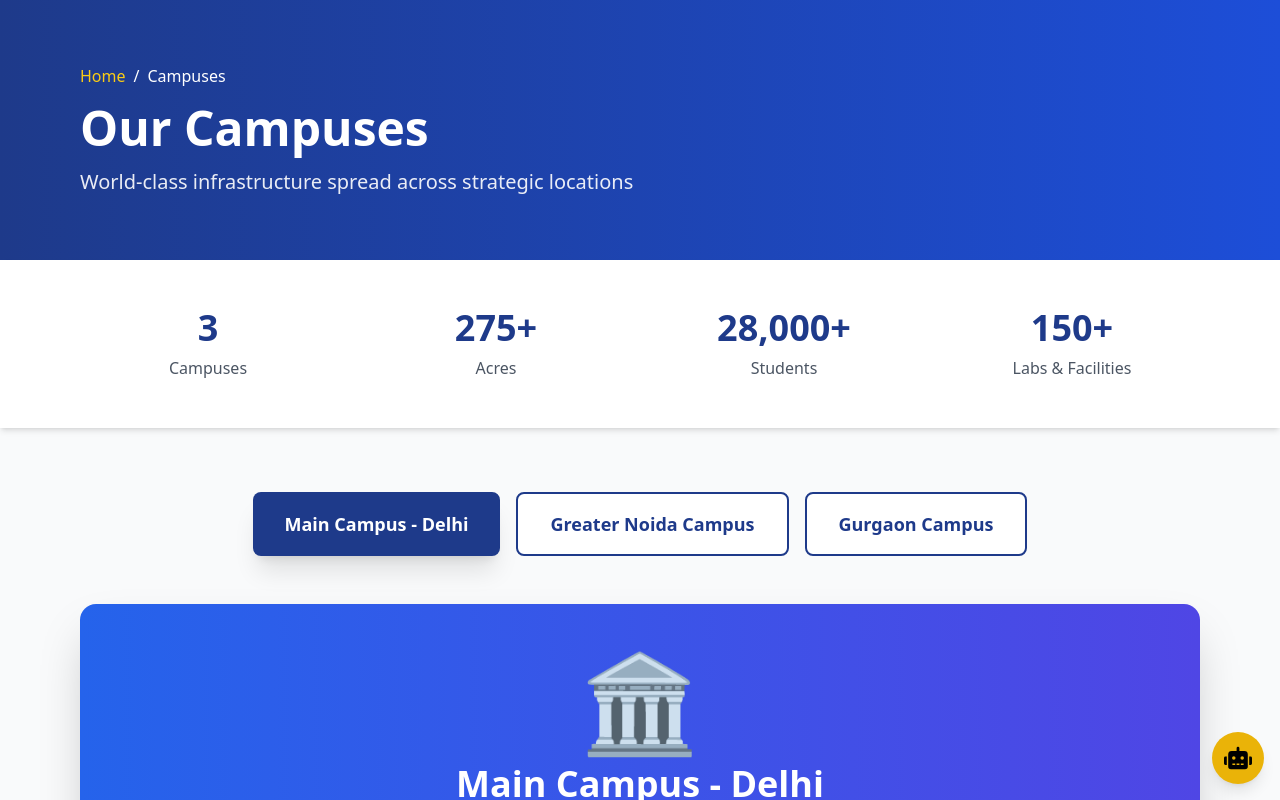
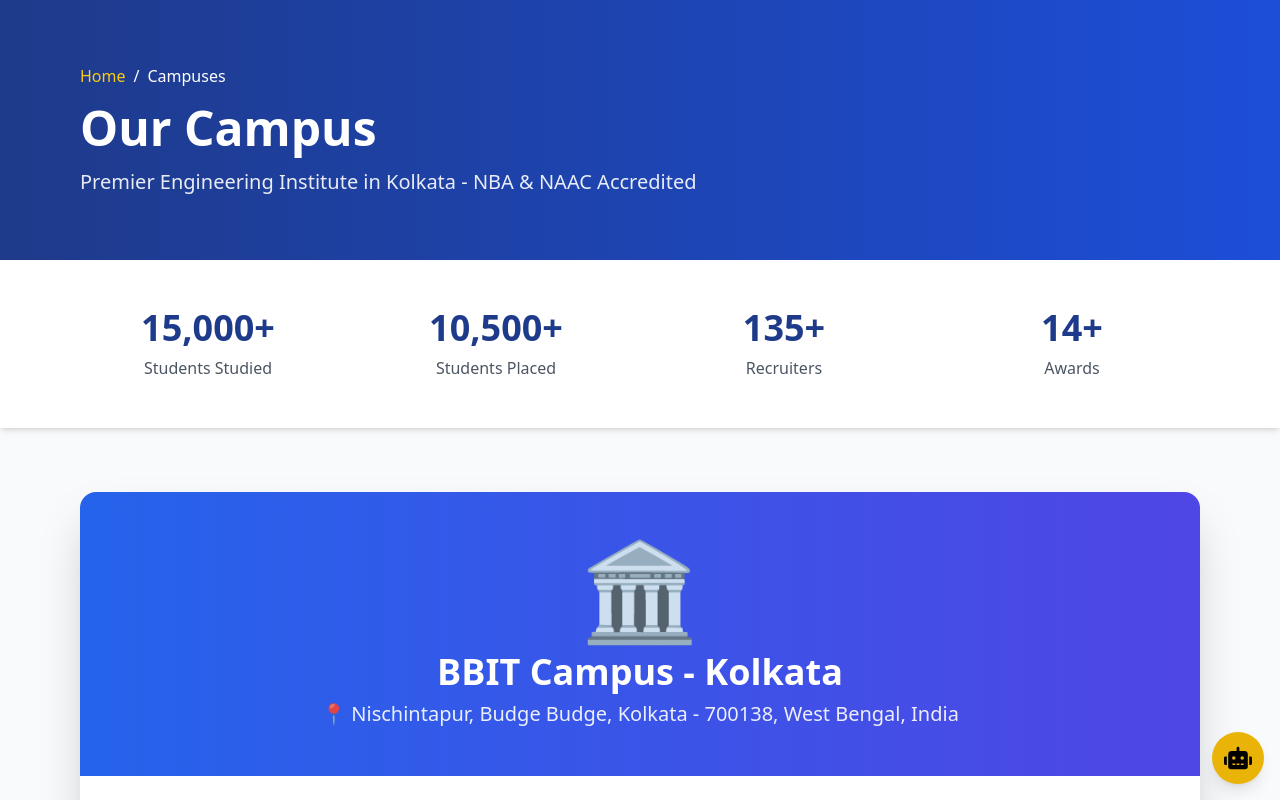
Before and after one commit to priyanshucodes73/R-D-Cell-BBIT, a Next.js app in the folder frontend/: page /campuses in a window 1280 px wide. Built offline with nearby package versions, Linux system fonts and the light colour scheme.

Commit message:
change all info

```diff
--- a/frontend/src/pages/campuses.js
+++ b/frontend/src/pages/campuses.js
@@ -8,73 +8,51 @@ export default function Campuses() {
 
   const campuses = [
     {
-      name: "Main Campus - Delhi",
-      location: "Sector 15, New Delhi - 110001",
-      area: "150 Acres",
-      established: "1995",
+      name: "BBIT Campus - Kolkata",
+      location: "Nischintapur, Budge Budge, Kolkata - 700138, West Bengal, India",
+      area: "Spacious Campus",
+      established: "Affiliated to MAKAUT",
       students: "15,000+",
       image: "🏛️",
       description:
-        "Our flagship campus in the heart of Delhi features state-of-the-art infrastructure, including modern laboratories, libraries, sports facilities, and student amenities.",
+        "Budge Budge Institute of Technology (BBIT) is a premier engineering institution located in Budge Budge, Kolkata. The institute is accredited by NBA (CSE, EE, ECE, ME) & NAAC, affiliated to MAKAUT & WBSCTVESD and recognized by UGC. Our campus features state-of-the-art infrastructure with modern facilities designed for comprehensive technical education and research.",
       facilities: [
-        "Central Library with 100,000+ books",
-        "50+ Advanced Research Labs",
-        "Olympic-size Swimming Pool",
-        "Indoor Sports Complex",
-        "300-seater Auditorium",
-        "24/7 Wi-Fi Campus",
-        "Food Court with Multiple Cuisines",
-        "On-campus Hospital",
+        "Fully Wi-Fi Campus with High-Speed Connectivity",
+        "Central Library with Extensive Collection",
+        "Well-equipped Laboratories for All Departments",
+        "Audio-Visual Classrooms",
+        "Computing Center with Latest Technology",
+        "Central Workshop",
+        "Seminar Hall",
+        "Air-Conditioned Conference Hall",
+        "Placement Assistance Cell",
+        "Sports Facilities",
+        "Campus Security 24/7",
+        "Hostel Accommodation",
       ],
       departments: [
-        "Engineering",
-        "Management",
-        "Sciences",
-        "Architecture",
-        "Design",
+        "Computer Science & Engineering (CSE)",
+        "Electrical Engineering (EE)",
+        "Electronics & Communication Engineering (ECE)",
+        "Mechanical Engineering (ME)",
+        "Information Technology (IT)",
+        "Civil Engineering",
+        "MBA Program",
+        "M.Tech Programs",
+        "Polytechnic Courses",
       ],
-    },
-    {
-      name: "Greater Noida Campus",
-      location: "Knowledge Park, Greater Noida - 201310",
-      area: "75 Acres",
-      established: "2008",
-      students: "8,000+",
-      image: "🏫",
-      description:
-        "Modern campus with focus on technology and innovation, featuring cutting-edge facilities and collaborative learning spaces.",
-      facilities: [
-        "Innovation & Startup Hub",
-        "30+ Specialized Labs",
-        "Digital Library",
-        "Cafeteria & Food Courts",
-        "Sports Ground",
-        "Smart Classrooms",
-        "Co-working Spaces",
-        "Transportation Facility",
+      accreditations: [
+        "NBA Accredited (CSE, EE, ECE, ME)",
+        "NAAC Accredited",
+        "Affiliated to MAKAUT (Maulana Abul Kalam Azad University of Technology)",
+        "Affiliated to WBSCTVESD",
+        "Recognized by UGC (University Grants Commission)",
       ],
-      departments: ["Computer Science", "IT", "Electronics", "Biotechnology"],
-    },
-    {
-      name: "Gurgaon Campus",
-      location: "Golf Course Road, Gurgaon - 122001",
-      area: "50 Acres",
-      established: "2015",
-      students: "5,000+",
-      image: "🌆",
-      description:
-        "Contemporary campus designed for executive education and management programs with strong industry connections.",
-      facilities: [
-        "Executive MBA Center",
-        "Business Incubation Hub",
-        "Conference Facilities",
-        "Industry Interface Center",
-        "Lounge & Recreation",
-        "Premium Dining",
-        "Fitness Center",
-        "Guest House",
-      ],
-      departments: ["MBA", "Executive Programs", "Corporate Training"],
+      contact: {
+        phone: "033 2482 0641",
+        mobile: "8420123333 / 9836888444",
+        email: "contact@bbit.edu.in",
+      },
     },
   ];
 
@@ -90,9 +68,9 @@ export default function Campuses() {
             <span className="mx-2">/</span>
             <span>Campuses</span>
           </div>
-          <h1 className="text-5xl font-bold mb-4">Our Campuses</h1>
+          <h1 className="text-5xl font-bold mb-4">Our Campus</h1>
           <p className="text-xl opacity-90">
-            World-class infrastructure spread across strategic locations
+            Premier Engineering Institute in Kolkata - NBA & NAAC Accredited
           </p>
         </div>
       </section>
@@ -102,56 +80,40 @@ export default function Campuses() {
         <div className="max-w-6xl mx-auto px-4">
           <div className="grid grid-cols-2 md:grid-cols-4 gap-8 text-center">
             <div>
-              <div className="text-4xl font-bold text-blue-900 mb-2">3</div>
-              <div className="text-gray-600">Campuses</div>
+              <div className="text-4xl font-bold text-blue-900 mb-2">15,000+</div>
+              <div className="text-gray-600">Students Studied</div>
             </div>
             <div>
-              <div className="text-4xl font-bold text-blue-900 mb-2">275+</div>
-              <div className="text-gray-600">Acres</div>
+              <div className="text-4xl font-bold text-blue-900 mb-2">10,500+</div>
+              <div className="text-gray-600">Students Placed</div>
             </div>
             <div>
               <div className="text-4xl font-bold text-blue-900 mb-2">
-                28,000+
+                135+
               </div>
-              <div className="text-gray-600">Students</div>
+              <div className="text-gray-600">Recruiters</div>
             </div>
             <div>
-              <div className="text-4xl font-bold text-blue-900 mb-2">150+</div>
-              <div className="text-gray-600">Labs & Facilities</div>
+              <div className="text-4xl font-bold text-blue-900 mb-2">14+</div>
+              <div className="text-gray-600">Awards</div>
             </div>
           </div>
         </div>
       </section>
 
-      {/* Campus Selector */}
+      {/* Campus Details */}
       <section className="max-w-6xl mx-auto px-4 py-16">
-        <div className="flex flex-wrap justify-center gap-4 mb-12">
-          {campuses.map((campus, idx) => (
-            <button
-              key={idx}
-              onClick={() => setSelectedCampus(idx)}
-              className={`px-8 py-4 rounded-lg font-bold text-lg transition transform hover:scale-105 ${
-                selectedCampus === idx
-                  ? "bg-blue-900 text-white shadow-xl"
-                  : "bg-white text-blue-900 border-2 border-blue-900 hover:bg-blue-50"
-              }`}
-            >
-              {campus.name}
-            </button>
-          ))}
-        </div>
-
         {/* Selected Campus Details */}
         <div className="bg-white rounded-2xl shadow-2xl overflow-hidden">
           <div className="bg-gradient-to-r from-blue-600 to-indigo-600 text-white p-12 text-center">
             <div className="text-8xl mb-4">
-              {campuses[selectedCampus].image}
+              {campuses[0].image}
             </div>
             <h2 className="text-4xl font-bold mb-2">
-              {campuses[selectedCampus].name}
+              {campuses[0].name}
             </h2>
             <p className="text-xl opacity-90">
-              📍 {campuses[selectedCampus].location}
+              📍 {campuses[0].location}
             </p>
           </div>
 
@@ -159,41 +121,56 @@ export default function Campuses() {
             <div className="grid md:grid-cols-4 gap-6 mb-8">
               <div className="text-center p-4 bg-blue-50 rounded-lg">
                 <div className="text-2xl font-bold text-blue-900 mb-1">
-                  {campuses[selectedCampus].area}
+                  {campuses[0].area}
                 </div>
-                <div className="text-sm text-gray-600">Total Area</div>
+                <div className="text-sm text-gray-600">Campus Area</div>
               </div>
               <div className="text-center p-4 bg-blue-50 rounded-lg">
                 <div className="text-2xl font-bold text-blue-900 mb-1">
-                  {campuses[selectedCampus].established}
+                  {campuses[0].established}
                 </div>
-                <div className="text-sm text-gray-600">Established</div>
+                <div className="text-sm text-gray-600">Affiliation</div>
               </div>
               <div className="text-center p-4 bg-blue-50 rounded-lg">
                 <div className="text-2xl font-bold text-blue-900 mb-1">
-                  {campuses[selectedCampus].students}
+                  {campuses[0].students}
                 </div>
-                <div className="text-sm text-gray-600">Students</div>
+                <div className="text-sm text-gray-600">Students Studied</div>
               </div>
               <div className="text-center p-4 bg-blue-50 rounded-lg">
                 <div className="text-2xl font-bold text-blue-900 mb-1">
-                  {campuses[selectedCampus].departments.length}
+                  {campuses[0].departments.length}
                 </div>
-                <div className="text-sm text-gray-600">Departments</div>
+                <div className="text-sm text-gray-600">Programs</div>
               </div>
             </div>
 
             <p className="text-gray-700 text-lg mb-8 leading-relaxed">
-              {campuses[selectedCampus].description}
+              {campuses[0].description}
             </p>
+
+            {/* Accreditations Section */}
+            <div className="mb-8 bg-green-50 p-6 rounded-lg border-l-4 border-green-600">
+              <h3 className="text-2xl font-bold text-green-900 mb-4">
+                Accreditations & Recognition
+              </h3>
+              <ul className="space-y-3">
+                {campuses[0].accreditations.map((accr, idx) => (
+                  <li key={idx} className="flex items-start gap-3">
+                    <span className="text-green-600 text-xl">🏆</span>
+                    <span className="text-gray-700 font-semibold">{accr}</span>
+                  </li>
+                ))}
+              </ul>
+            </div>
 
             <div className="grid md:grid-cols-2 gap-8">
               <div>
                 <h3 className="text-2xl font-bold text-blue-900 mb-4">
-                  Key Facilities
+                  Campus Facilities
                 </h3>
                 <ul className="space-y-3">
-                  {campuses[selectedCampus].facilities.map((facility, idx) => (
+                  {campuses[0].facilities.map((facility, idx) => (
                     <li key={idx} className="flex items-start gap-3">
                       <span className="text-green-600 text-xl">✓</span>
                       <span className="text-gray-700">{facility}</span>
@@ -203,10 +180,10 @@ export default function Campuses() {
               </div>
               <div>
                 <h3 className="text-2xl font-bold text-blue-900 mb-4">
-                  Academic Departments
+                  Academic Programs
                 </h3>
                 <div className="space-y-3">
-                  {campuses[selectedCampus].departments.map((dept, idx) => (
+                  {campuses[0].departments.map((dept, idx) => (
                     <div
                       key={idx}
                       className="bg-gradient-to-r from-blue-50 to-indigo-50 p-4 rounded-lg border-l-4 border-blue-600"
@@ -218,19 +195,46 @@ export default function Campuses() {
               </div>
             </div>
 
+            {/* Contact Information */}
+            <div className="bg-blue-50 p-6 rounded-lg border-l-4 border-blue-600 mb-8">
+              <h3 className="text-2xl font-bold text-blue-900 mb-4">
+                Contact Information
+              </h3>
+              <div className="grid md:grid-cols-3 gap-4">
+                <div>
+                  <p className="text-sm text-gray-600 mb-1">Phone</p>
+                  <p className="text-lg font-semibold text-blue-900">
+                    {campuses[0].contact.phone}
+                  </p>
+                </div>
+                <div>
+                  <p className="text-sm text-gray-600 mb-1">Mobile</p>
+                  <p className="text-lg font-semibold text-blue-900">
+                    {campuses[0].contact.mobile}
+                  </p>
+                </div>
+                <div>
+                  <p className="text-sm text-gray-600 mb-1">Email</p>
+                  <p className="text-lg font-semibold text-blue-900">
+                    {campuses[0].contact.email}
+                  </p>
+                </div>
+              </div>
+            </div>
+
             <div className="mt-8 flex gap-4 justify-center">
-              <a
-                href="#"
+              <Link
+                href="/contact-us"
                 className="bg-blue-900 text-white px-8 py-3 rounded-lg font-semibold hover:bg-blue-800 transition"
               >
-                Schedule Campus Visit
-              </a>
-              <a
-                href="#"
+                Contact Us
+              </Link>
+              <Link
+                href="/admissions"
                 className="border-2 border-blue-900 text-blue-900 px-8 py-3 rounded-lg font-semibold hover:bg-blue-50 transition"
               >
-                Virtual Tour
-              </a>
+                Apply for Admission
+              </Link>
             </div>
           </div>
         </div>
--- a/frontend/src/pages/contact-us.js
+++ b/frontend/src/pages/contact-us.js
@@ -44,26 +44,26 @@ export default function ContactUs() {
             {
               icon: "📞",
               title: "Call Us",
-              content: "+91-11-2345-6789",
+              content: "(033) 2482 0641",
               subtext: "Mon-Sat: 9 AM - 6 PM",
             },
             {
               icon: "📧",
               title: "Email Us",
-              content: "info@bbit.edu.in",
+              content: "contact@bbit.edu.in",
               subtext: "Response within 24 hours",
             },
             {
               icon: "📍",
               title: "Visit Us",
-              content: "Sector 15, New Delhi",
-              subtext: "Main Campus",
+              content: "Nischintapur, Budge Budge",
+              subtext: "Kolkata - 700138, West Bengal",
             },
             {
               icon: "💬",
-              title: "Live Chat",
-              content: "Chat with us now",
-              subtext: "Available 24/7",
+              title: "Admission Helpline",
+              content: "8420123333 / 9836888444",
+              subtext: "B.Tech & Polytechnic",
             },
           ].map((item, idx) => (
             <div
@@ -207,24 +207,24 @@ export default function ContactUs() {
                       Main Campus
                     </div>
                     <div className="text-gray-700">
-                      Bhagwan Parshuram Institute of Technology
+                      Budge Budge Institute of Technology (BBIT)
                       <br />
-                      PSP-4, Sector 17, Rohini
+                      Nischintapur, Budge Budge
                       <br />
-                      New Delhi - 110089, India
+                      Kolkata - 700138, West Bengal, India
                     </div>
                   </div>
                 </div>
                 <div className="flex items-start gap-3">
-                  <span className="text-blue-700 text-2xl">🚇</span>
+                  <span className="text-blue-700 text-2xl">📞</span>
                   <div>
                     <div className="font-bold text-blue-900 mb-1">
-                      Metro Access
+                      Contact Numbers
                     </div>
                     <div className="text-gray-700">
-                      Nearest Metro: Rithala Station (Red Line)
+                      Phone: (033) 2482 0641
                       <br />
-                      10 minutes walk from metro station
+                      Admission: 8420123333 / 9836888444
                     </div>
                   </div>
                 </div>
@@ -270,65 +270,44 @@ export default function ContactUs() {
               {
                 dept: "Admissions Office",
                 icon: "🎓",
-                email: "admissions@bbit.edu.in",
-                phone: "+91-11-2345-6790",
-                timing: "Mon-Sat: 9 AM - 5 PM",
+                email: "admission@bbit.edu.in",
+                phone: "B.Tech: 8420123333",
+                timing: "Polytechnic: 9836888444",
               },
               {
                 dept: "Academic Office",
                 icon: "📚",
-                email: "academics@bbit.edu.in",
-                phone: "+91-11-2345-6791",
-                timing: "Mon-Fri: 9 AM - 6 PM",
+                email: "contact@bbit.edu.in",
+                phone: "(033) 2482 0641",
+                timing: "Mon-Sat: 9 AM - 6 PM",
               },
               {
-                dept: "Examination Cell",
+                dept: "MBA Admissions",
                 icon: "📝",
-                email: "exams@bbit.edu.in",
-                phone: "+91-11-2345-6792",
-                timing: "Mon-Fri: 10 AM - 4 PM",
+                email: "admission.mba@bbit.edu.in",
+                phone: "9007118943",
+                timing: "Mon-Sat: 9 AM - 5 PM",
               },
               {
                 dept: "Placement Cell",
                 icon: "💼",
-                email: "placements@bbit.edu.in",
-                phone: "+91-11-2345-6793",
+                email: "placement@bbit.edu.in",
+                phone: "(033) 2482 0641",
                 timing: "Mon-Fri: 9 AM - 6 PM",
               },
               {
                 dept: "R&D Cell",
                 icon: "🔬",
-                email: "research@bbit.edu.in",
-                phone: "+91-11-2345-6794",
+                email: "contact@bbit.edu.in",
+                phone: "(033) 2482 0641",
                 timing: "Mon-Fri: 9 AM - 5 PM",
               },
               {
-                dept: "International Office",
+                dept: "General Inquiries",
                 icon: "🌍",
-                email: "international@bbit.edu.in",
-                phone: "+91-11-2345-6795",
+                email: "contact@bbit.edu.in",
+                phone: "(033) 2482 0670/0676",
                 timing: "Mon-Fri: 10 AM - 5 PM",
-              },
-              {
-                dept: "Student Services",
-                icon: "🤝",
-                email: "studentservices@bbit.edu.in",
-                phone: "+91-11-2345-6796",
-                timing: "Mon-Sat: 9 AM - 6 PM",
-              },
-              {
-                dept: "IT Support",
-                icon: "💻",
-                email: "itsupport@bbit.edu.in",
-                phone: "+91-11-2345-6797",
-                timing: "Mon-Sat: 8 AM - 8 PM",
-              },
-              {
-                dept: "Library",
-                icon: "📖",
-                email: "library@bbit.edu.in",
-                phone: "+91-11-2345-6798",
-                timing: "Mon-Sat: 8 AM - 10 PM",
               },
             ].map((dept, idx) => (
               <div
```
Also changed, not shown: frontend/src/components/Footer.js (+5 -5 lines), frontend/src/pages/about.js (+82 -30 lines), frontend/src/pages/index.js (+7 -7 lines), 1 other file (tests, documents, lock files or other folders).
